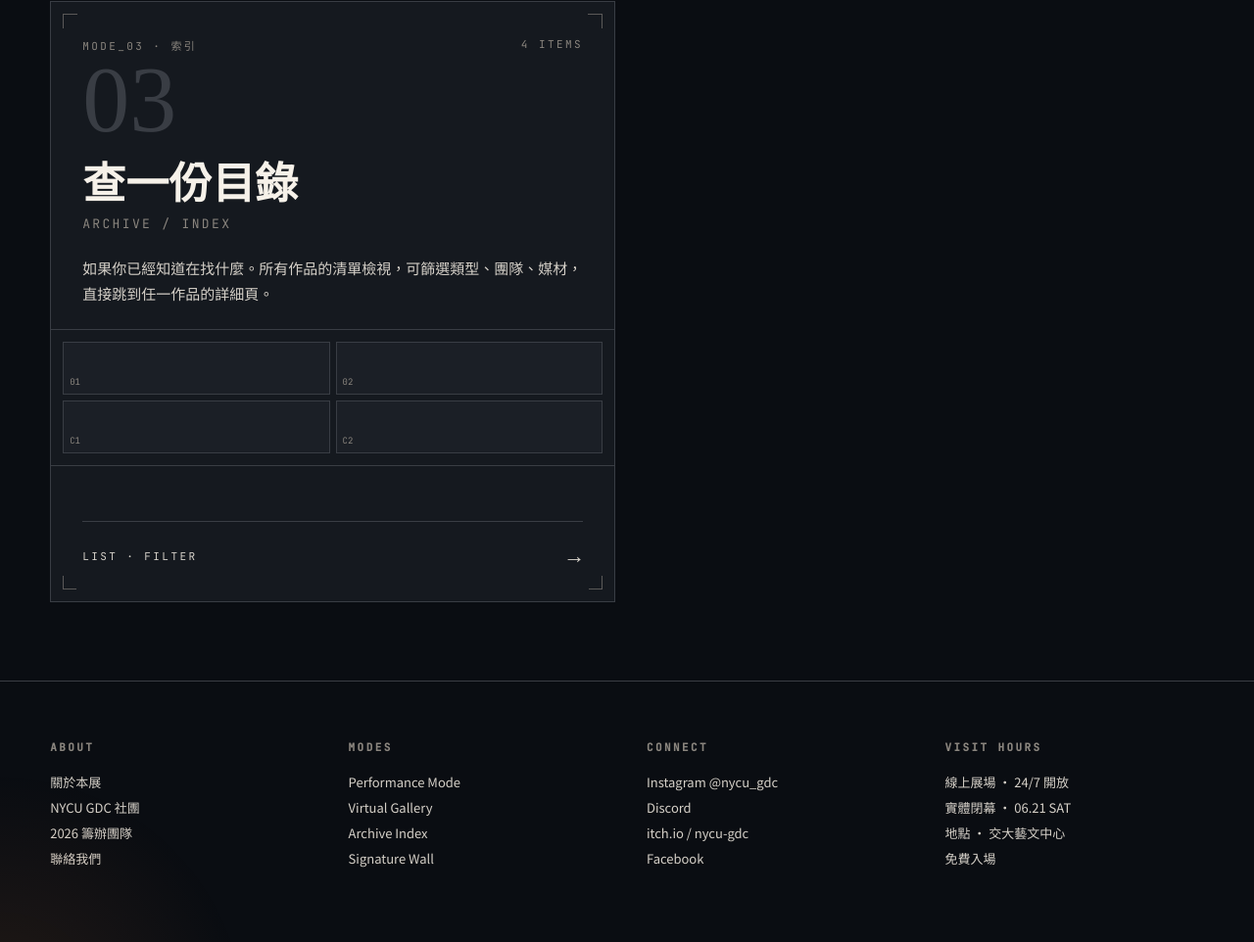
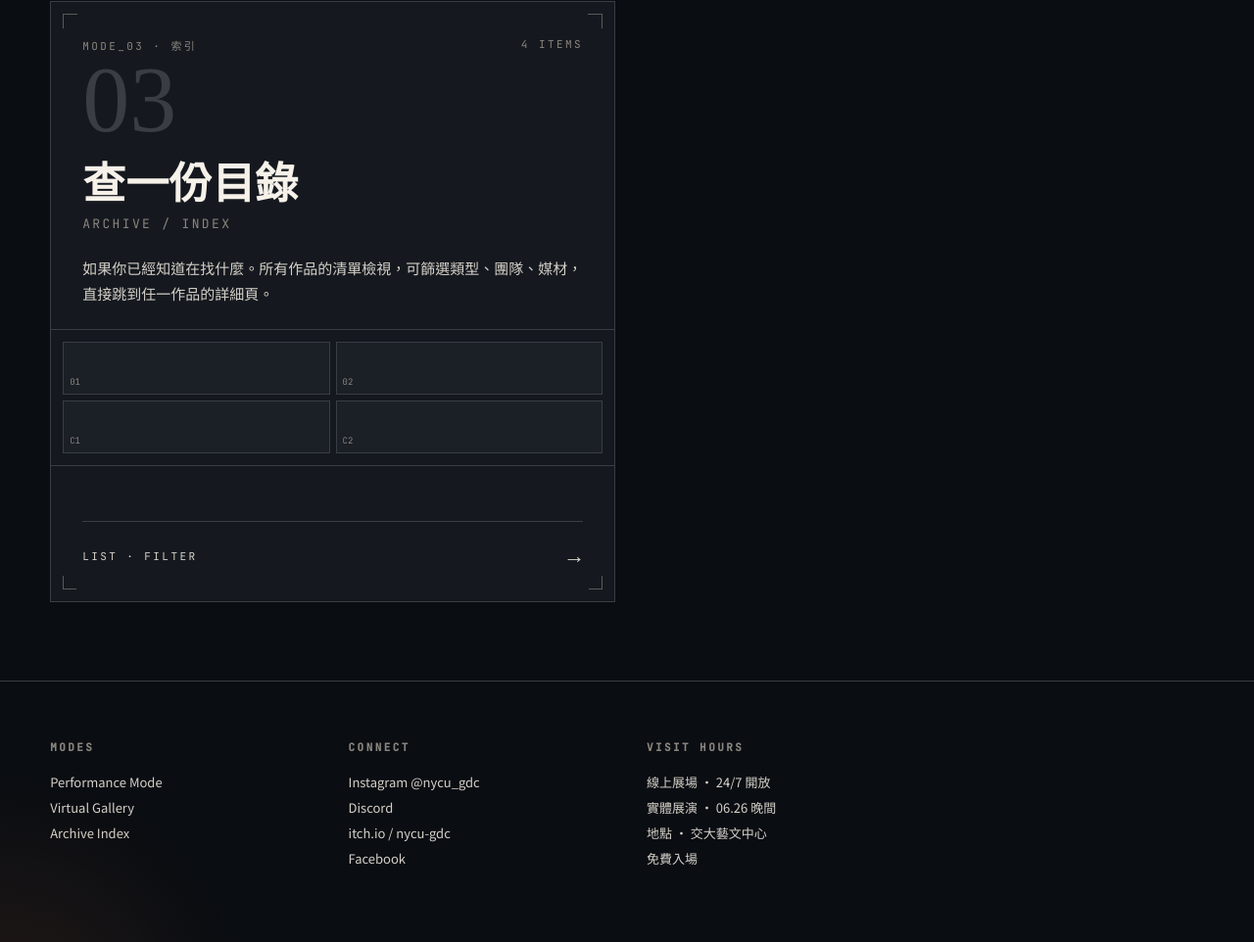
Before and after one commit to NYCUGDC/nycu-gdc-showcase, a plain HTML site: page index.html in a window 1280 px wide. Shown: the part 1835-2797 px from the top of the page at 98% size. Drawn offline with Linux system fonts and the light colour scheme.

Commit message:
Remove signature wall links, update footer with real social links
- Drop wall.html nav/footer/CTA links across pages
- Link Connect section to actual Instagram, Discord, itch.io, Facebook
- Update visit hours: 實體展演 06.26 晚間
- Remove placeholder About column from footer

Co-Authored-By: Claude Opus 4.8 (1M context) <noreply@anthropic.com>

```diff
--- a/index.html
+++ b/index.html
@@ -453,7 +453,6 @@
     <a href="perform.html">Performance</a>
     <a href="gallery.html">Gallery</a>
     <a href="archive.html">Archive</a>
-    <a href="wall.html">Signature Wall</a>
   </nav>
 </header>
 
@@ -584,37 +583,27 @@
 <!-- Footer -->
 <footer>
   <div>
-    <h4>About</h4>
-    <ul>
-      <li>關於本展</li>
-      <li>NYCU GDC 社團</li>
-      <li>2026 籌辦團隊</li>
-      <li>聯絡我們</li>
-    </ul>
-  </div>
-  <div>
     <h4>Modes</h4>
     <ul>
       <li><a href="perform.html">Performance Mode</a></li>
       <li><a href="gallery.html">Virtual Gallery</a></li>
       <li><a href="archive.html">Archive Index</a></li>
-      <li><a href="wall.html">Signature Wall</a></li>
     </ul>
   </div>
   <div>
     <h4>Connect</h4>
     <ul>
-      <li>Instagram @nycu_gdc</li>
-      <li>Discord</li>
-      <li>itch.io / nycu-gdc</li>
-      <li>Facebook</li>
+      <li><a href="https://www.instagram.com/nycu_gdc/" target="_blank" rel="noopener">Instagram @nycu_gdc</a></li>
+      <li><a href="https://discord.gg/7tUWM2Dj53" target="_blank" rel="noopener">Discord</a></li>
+      <li><a href="https://nycu-gdc.itch.io/" target="_blank" rel="noopener">itch.io / nycu-gdc</a></li>
+      <li><a href="https://www.facebook.com/NYCUGDC/" target="_blank" rel="noopener">Facebook</a></li>
     </ul>
   </div>
   <div>
     <h4>Visit Hours</h4>
     <ul>
       <li>線上展場 · 24/7 開放</li>
-      <li>實體閉幕 · 06.21 SAT</li>
+      <li>實體展演 · 06.26 晚間</li>
       <li>地點 · 交大藝文中心</li>
       <li>免費入場</li>
     </ul>
```
Also changed, not shown: archive.html (+0 -1 lines), perform.html (+3 -3 lines).
